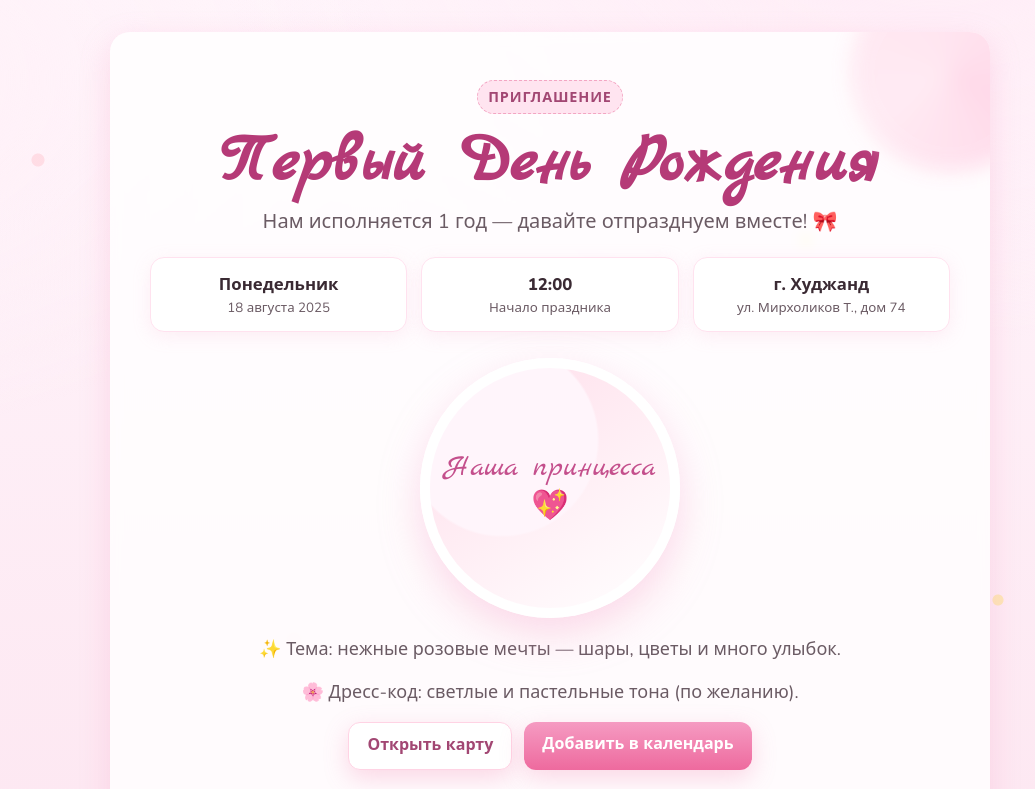
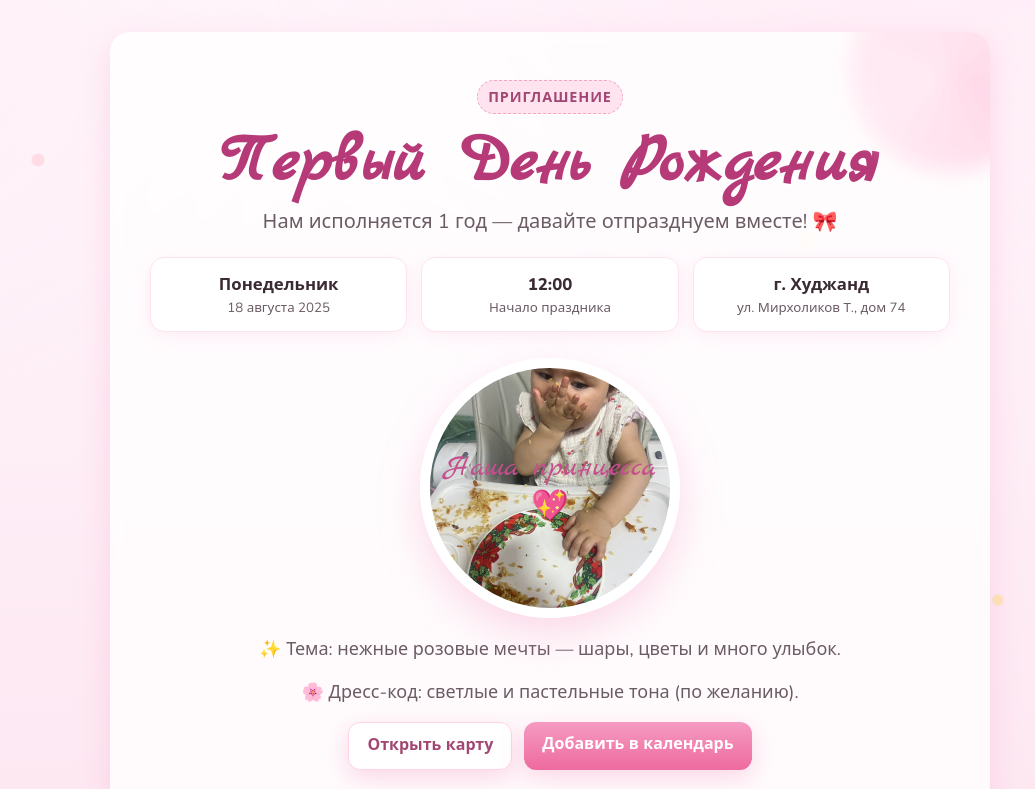
Before and after one commit to JahongirM98/birthday-invite, a plain HTML site: page index.html in a window 1280 px wide. Shown: the top 789 px of the page, without its empty margins (90-1125 px from the left). Drawn offline with nearby package versions, Linux system fonts and the light colour scheme.

Commit message:
Update index.html

```diff
--- a/index.html
+++ b/index.html
@@ -143,7 +143,7 @@
       position: relative;
     }
     /* Если захочешь добавить своё фото, раскомментируй строку ниже и замени URL */
-    /* .photo{ background: url('assets/baby.jpg') center/cover no-repeat, linear-gradient(145deg,#ffddea,#fff); } */
+    .photo{ background: url('assets/baby.jpg') center/cover no-repeat, linear-gradient(145deg,#ffddea,#fff); }
 
     .photo span{
       font-family:'Marck Script', cursive;
```
